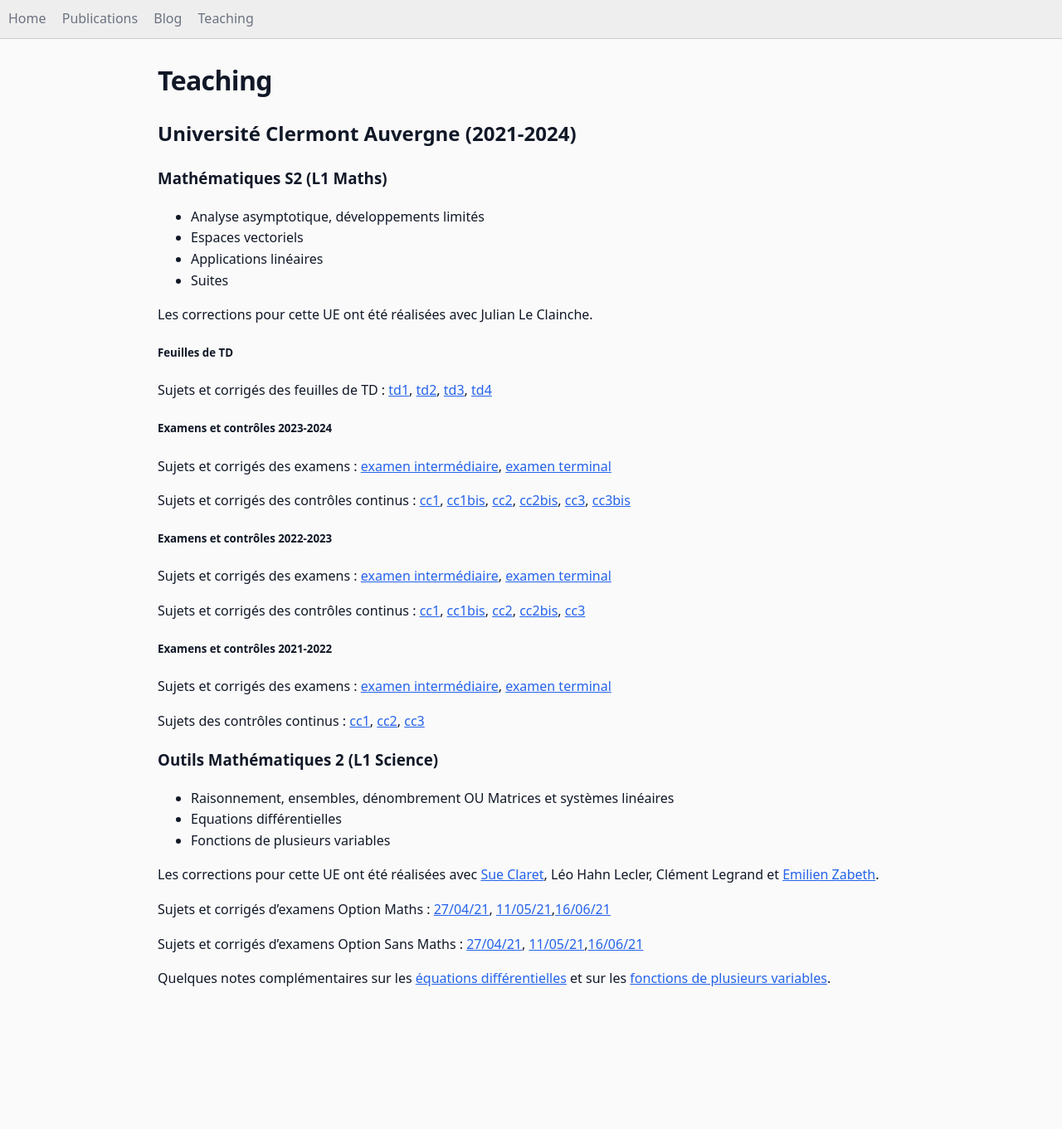
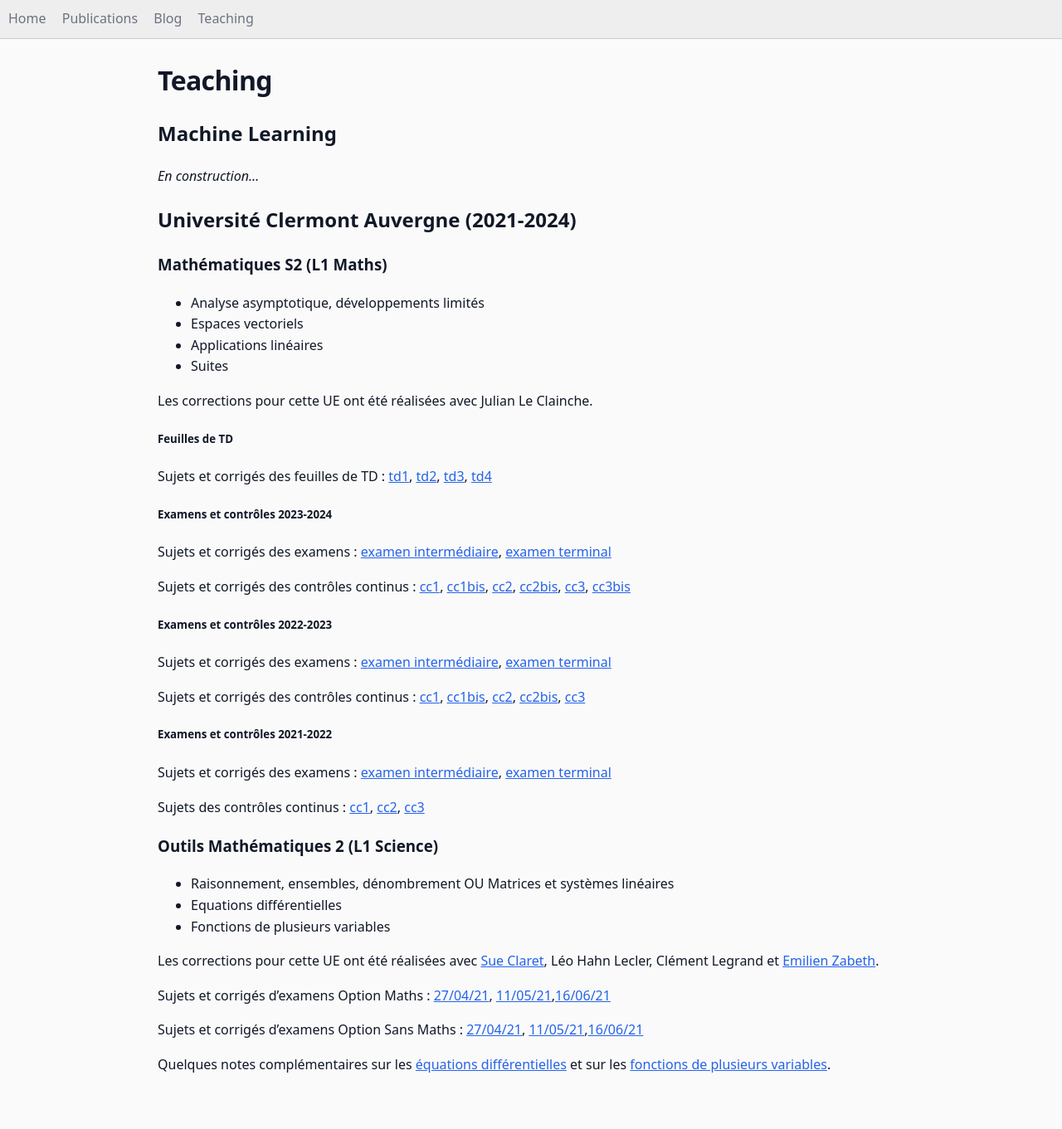
Before and after one commit to vincentsouveton/vincentsouveton.github.io, a Jekyll site: the page built from teaching.md, in a window 1280 px wide. Shown: the whole page at 83% size. Built offline with Jekyll 4.4.1, drawn with Linux system fonts in a browser that asks for light colours; before the commit the page ends 1257 px from its top, so only the background shows below that.

```diff
--- a/teaching.md
+++ b/teaching.md
@@ -2,6 +2,10 @@
 layout: page
 title: "Teaching"
 ---
+
+## Machine Learning
+
+*En construction...*
 
 ## Université Clermont Auvergne (2021-2024)
 
```
Also changed, not shown: publications.md (+1 -0 lines).
